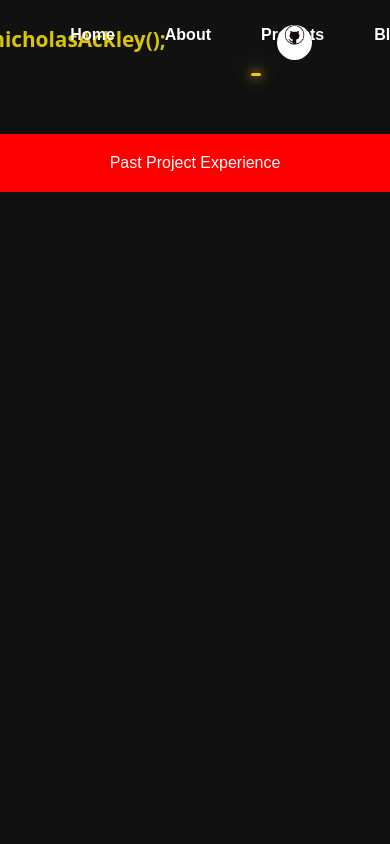
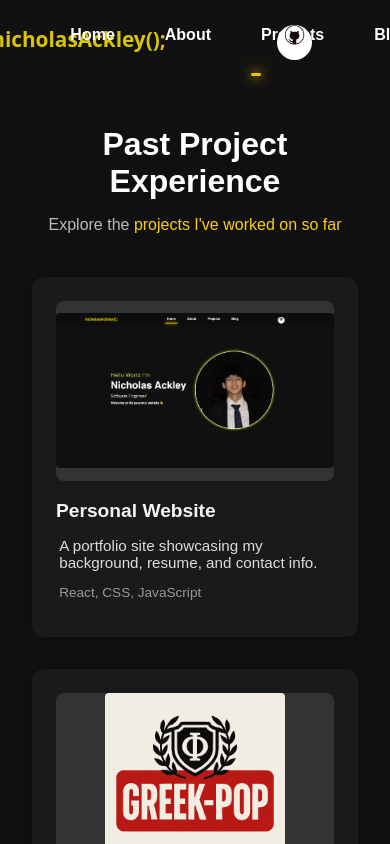
Before and after one commit to nicholas-ackley/website, a React (Vite) app: page /website/projects in a window 390 px wide. Built offline with nearby package versions, Linux system fonts and the light colour scheme; a web font is replaced by a local one.

Commit message:
added projects.jsx file and updated css, fixed some more media querys

```diff
--- a/src/AboutPage/Bio.css
+++ b/src/AboutPage/Bio.css
@@ -231,3 +231,13 @@ opacity: 0;
     transform: translateY(0); /* End in place */
   }
 }
+
+
+@media (min-width: 1280px) and (max-width: 1600px) {
+  /* Styles for MacBook Air/Pro M2 screens */
+.about-me-background{
+  width:65%;
+  height: 525px;
+}
+
+}
--- a/src/ProjectsPage/Projects.css
+++ b/src/ProjectsPage/Projects.css
@@ -1,23 +1,117 @@
-.projects-title_container{
+.projects-section {
+    padding: 4rem 2rem;
+    color: #ffffff;
+    text-align: center;
+  }
+
+  .projects-title {
+    font-size: 2rem;
+    font-weight: 700;
+    margin-bottom: 0.5rem;
+    animation: slideInTop .7s ease-in;
+    position: relative;
+    top: 35px;
+  }
+
+  .projects-subtitle {
+    font-size: 1rem;
+    color: #bbbbbb;
+    margin-bottom: 3rem;
+    animation: slideInTop .7s ease-in;
+    position: relative;
+    top: 35px;
+
+  }
+
+  .projects-subtitle span {
+    color: #facc15;
+    font-weight: 500;
+  }
+
+  .projects-grid {
+    display: grid;
+    grid-template-columns: repeat(auto-fit, minmax(280px, 1fr));
+    gap: 2rem;
+    max-width: 1200px;
+    animation: fadeInGrow .8s ease-in;
+
+
+    margin: 0 auto;
+    position: relative;
+    top: 30px;
+  }
+
+  .project-card {
+    background-color: #1a1a1a;
+    border-radius: 12px;
+    padding: 1.5rem;
+    box-shadow: 0 0 10px rgba(0, 0, 0, 0.3);
+    transition: transform 0.3s ease, box-shadow 0.3s ease;
+    text-align: left;
+
+  }
+
+  .project-card:hover {
+    transform: translateY(-5px);
+    box-shadow: 0 10px 25px rgba(255, 255, 255, 0.05);
+  }
+
+  .project-thumbnail {
+    width: 100%;
+    height: 180px;
+    background-color: #333333;
+    border-radius: 8px;
+    margin-bottom: 1rem;
+    overflow: hidden;
     display: flex;
+    align-items: center;
     justify-content: center;
-    align-items: center;
-    margin-top: 50px;
-    background-color: red;
-    padding: 20px;
-    position: relative;
-    top: 10vh;
+  }
 
-}
-.title{
-    color: white;
+  .project-image {
+    max-width: 100%;
+    max-height: 100%;
+    object-fit: contain;
+    border-radius: 4px;
+  }
 
-}
-.projects-grid{
+  .project-name {
+    font-size: 1.2rem;
+    font-weight: 600;
+    color: #f5f5f5;
+    margin-bottom: 0.5rem;
+  }
 
-}
+  .project-description {
+    font-size: 0.95rem;
+    color: #dddddd;
+    margin-left: 0.2rem;
+    margin-bottom: 0.5rem;
+  }
 
-/* Hover effect on container that affects all children */
-.projects-title_container:hover * {
-    transform: scale(1.05);
-}
+  .project-tech {
+    font-size: 0.85rem;
+    color: #999999;
+    margin-left: 0.2rem;
+  }
+
+  @keyframes slideInTop {
+    0% {
+      opacity: 0;
+      transform: translateY(-100%); /* Start below the viewport */
+    }
+    100% {
+      opacity: 1;
+      transform: translateY(0); /* End in place */
+    }
+  }
+  @keyframes fadeInGrow {
+    0% {
+      opacity: 0;
+      transform: scale(0.5);
+    }
+    100% {
+      opacity: 1;
+      transform: scale(1);
+    }
+  }
--- a/src/ProjectsPage/Projects.jsx
+++ b/src/ProjectsPage/Projects.jsx
@@ -1,19 +1,57 @@
-import React from 'react'
-import './Projects.css'
+import React from "react";
+import "./Projects.css";
+import Greek from "../images/greekpop.png";
+import Website from "../images/website.png";
+
 const Projects = () => {
   return (
-    <>
-    <div className="projects-title_container">
-      <div className="title">
-        Past Project Experience
+    <section className="projects-section">
+      <h2 className="projects-title">Past Project Experience</h2>
+      <p className="projects-subtitle">
+        Explore the <span>projects I've worked on so far</span>
+      </p>
+
+      <div className="projects-grid">
+        <div className="project-card">
+          <div className="project-thumbnail">
+            <img
+              src={Website}
+              alt="Personal Website"
+              className="project-image"
+            />
+          </div>
+          <h3 className="project-name">Personal Website</h3>
+          <p className="project-description">
+            A portfolio site showcasing my background, resume, and contact info.
+          </p>
+          <p className="project-tech">React, CSS, JavaScript</p>
+        </div>
+
+        <div className="project-card">
+          <div className="project-thumbnail">
+            <img src={Greek} alt="Sahabat Muslim" className="project-image" />
+          </div>
+          <h3 className="project-name"> Greek-Pop</h3>
+          <p className="project-description">
+            An App where merchandise can be resold and reused for college
+            students.
+          </p>
+          <p className="project-tech">React Native, Firebase</p>
+        </div>
+
+        <div className="project-card">
+          <div className="project-thumbnail">
+            <img src={Greek} alt="SISTEKDES" className="project-image" />
+          </div>
+          <h3 className="project-name">Tinder Replica</h3>
+          <p className="project-description">
+            A replica web application of Tinder
+          </p>
+          <p className="project-tech">Firebase, React</p>
+        </div>
       </div>
-    </div>
+    </section>
+  );
+};
 
-
-
-
-    </>
-  )
-}
-
-export default Projects
+export default Projects;
```
Also changed, not shown: src/images/greekpop.png (added), src/images/website.png (added), 1 other file (tests, documents, lock files or other folders).
